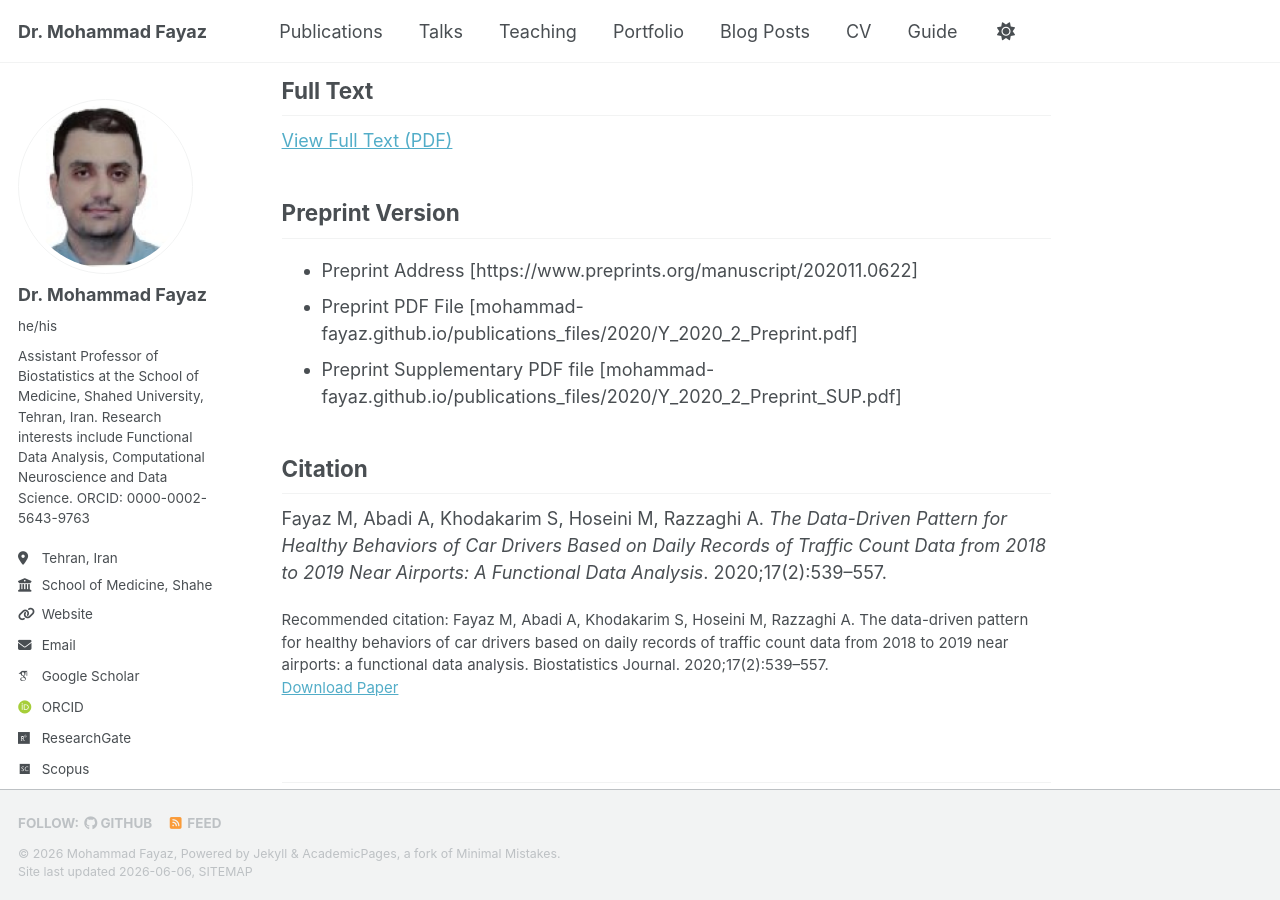
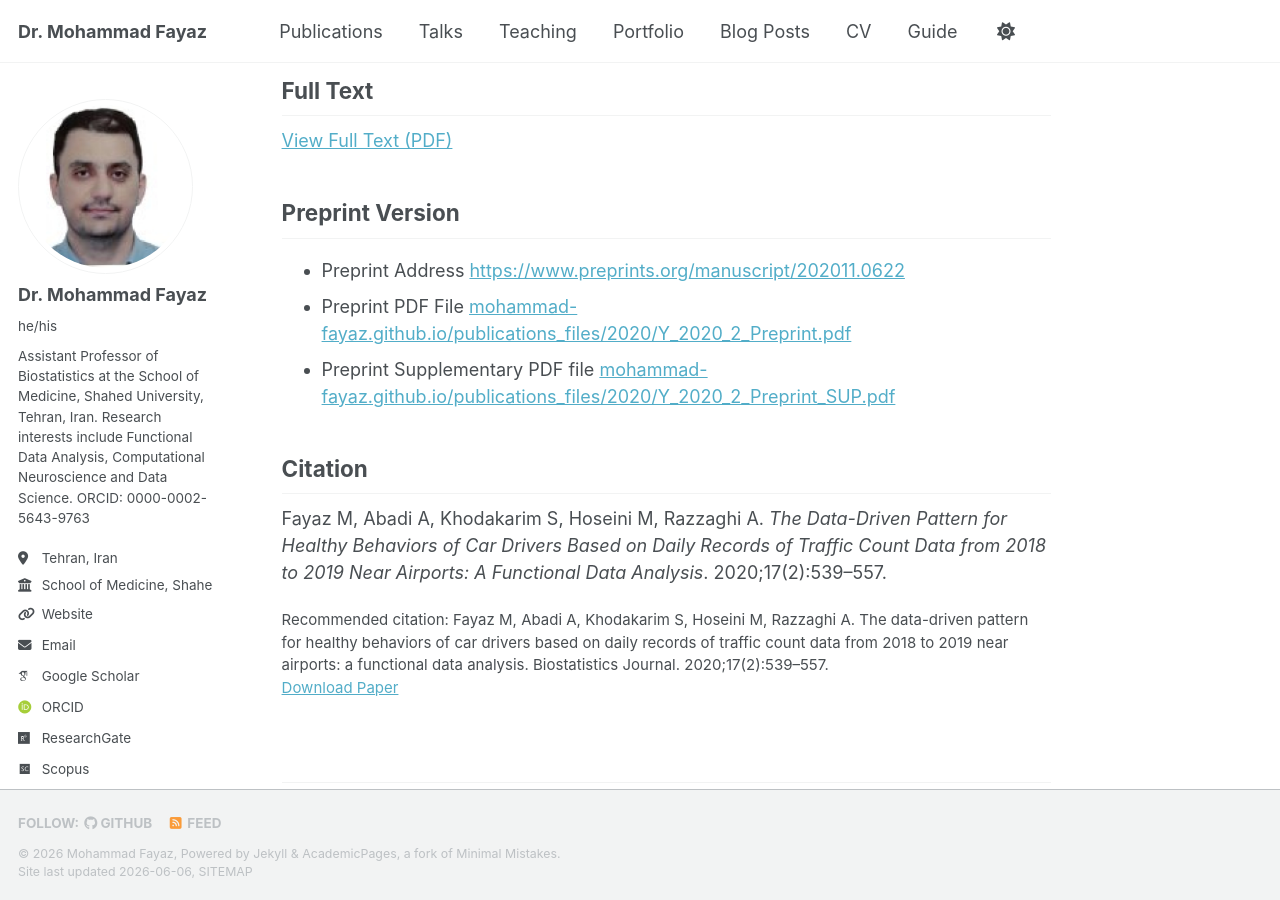
Before and after one commit to mohammad-fayaz/mohammad-fayaz.github.io, a Jekyll site: the page built from _publications/Y_2020_2.md, in a window 1280 px wide and 900 px high, scrolled down 1762 px. Built offline with Jekyll 4.4.1, drawn with Linux system fonts in a browser that asks for light colours; some web fonts are replaced; a script bundle is joined from its source files by our own code; library files that are not in the unit come from our copies; part of the change alters nothing that is shown.

Commit message:
Update Y_2020_2.md

```diff
--- a/_publications/Y_2020_2.md
+++ b/_publications/Y_2020_2.md
@@ -54,9 +54,9 @@ Conclusion: Traffic count data provide valuable insights for transportation safe
 [View Full Text (PDF)](https://pphmjopenaccess.com/jpjb/article/view/6060/2963)
 
 ## Preprint Version
-- Preprint Address [https://www.preprints.org/manuscript/202011.0622]
-- Preprint PDF File [mohammad-fayaz.github.io/publications_files/2020/Y_2020_2_Preprint.pdf]
-- Preprint Supplementary PDF file [mohammad-fayaz.github.io/publications_files/2020/Y_2020_2_Preprint_SUP.pdf]
+- Preprint Address [https://www.preprints.org/manuscript/202011.0622](https://www.preprints.org/manuscript/202011.0622)
+- Preprint PDF File [mohammad-fayaz.github.io/publications_files/2020/Y_2020_2_Preprint.pdf](mohammad-fayaz.github.io/publications_files/2020/Y_2020_2_Preprint.pdf)
+- Preprint Supplementary PDF file [mohammad-fayaz.github.io/publications_files/2020/Y_2020_2_Preprint_SUP.pdf](mohammad-fayaz.github.io/publications_files/2020/Y_2020_2_Preprint_SUP.pdf)
 
 ## Citation
 
```
